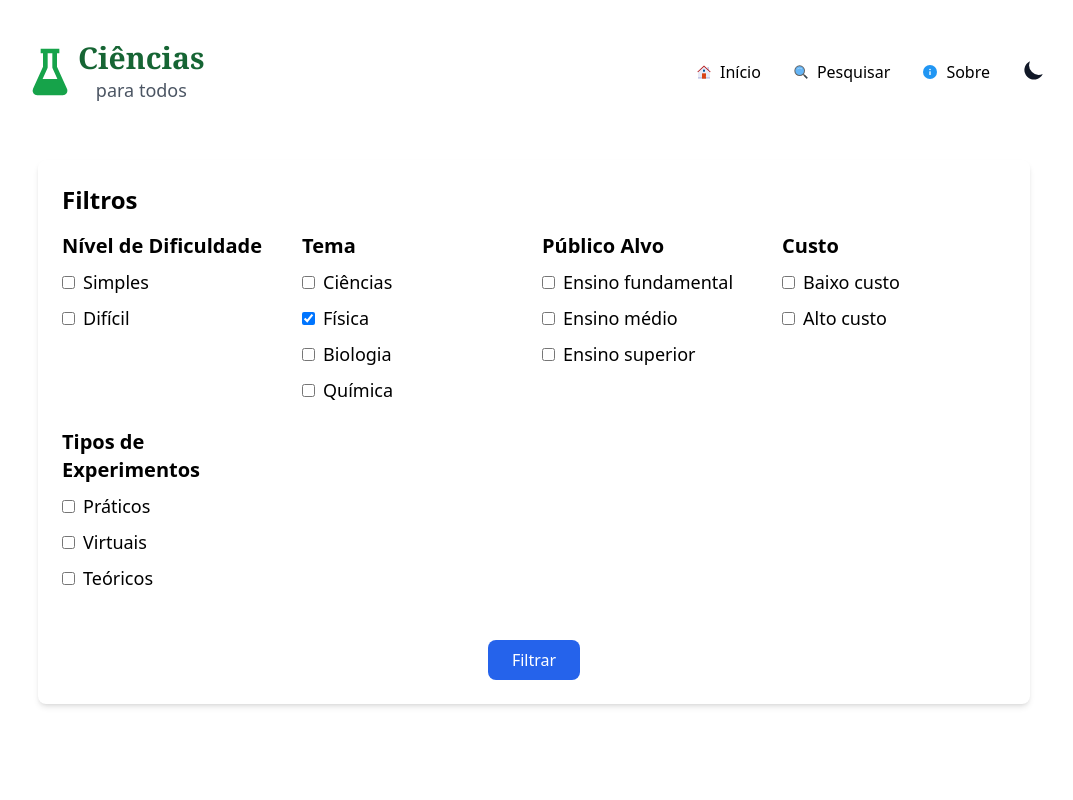
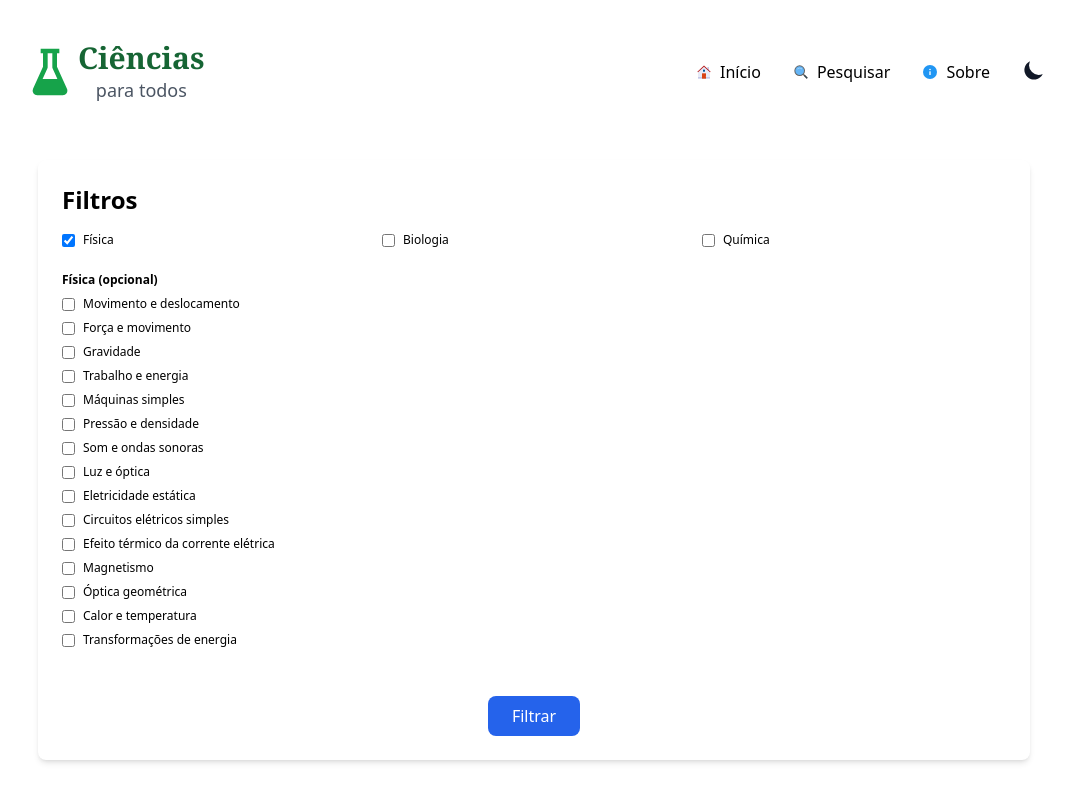
Before and after one commit to Fellippemfv/recursos-didaticos-de-ciencias-da-natureza, a Next.js app: page /pesquisar in a window 1280 px wide. Both pictures are taken after a click on the checkbox "Física". Shown: the top 800 px of the page, without its empty margins (106-1179 px from the left). Built offline with nearby package versions, Linux system fonts and the light colour scheme; no server answers.

Commit message:
update files

```diff
--- a/src/app/pesquisar/page.tsx
+++ b/src/app/pesquisar/page.tsx
@@ -2,167 +2,128 @@
 
 import React, { useState } from "react";
 import experimentData from "../.././app/api/data/experimentos.json";
+import topicGeneralData from "../../app/api/data/experimentGeneralData.json";
 
 export default function Search() {
-  const [checkboxes, setCheckboxes] = useState({
-    Simples: false,
-    Difícil: false,
-    Ciências: false,
-    Física: false,
-    Biologia: false,
-    Química: false,
-    "Ensino fundamental": false,
-    "Ensino médio": false,
-    "Ensino superior": false,
-    "Baixo custo": false,
-    "Alto custo": false,
-    Práticos: false,
-    Virtuais: false,
-    Teóricos: false,
-  });
-
+  const [checkboxes, setCheckboxes] = useState({});
+  const [selectedGeneralTopics, setSelectedGeneralTopics] = useState(new Set());
   const [filteredExperiments, setFilteredExperiments] = useState([]);
 
-  const handleSelectChange2 = (id) => {
-    // Atualizar o estado do checkbox clicado
+  const handleGeneralTopicChange = (id) => {
+    const updatedTopics = new Set(selectedGeneralTopics);
+    if (updatedTopics.has(id)) {
+      updatedTopics.delete(id);
+    } else {
+      updatedTopics.add(id);
+    }
+    setSelectedGeneralTopics(updatedTopics);
     setCheckboxes((prevCheckboxes) => ({
       ...prevCheckboxes,
       [id]: !prevCheckboxes[id],
     }));
   };
 
+  const handleSpecificTopicChange = (generalId, specificId) => {
+    const key = `${generalId}-${specificId}`;
+    setCheckboxes((prevCheckboxes) => ({
+      ...prevCheckboxes,
+      [key]: !prevCheckboxes[key],
+    }));
+  };
+
   const filterExperiments = () => {
     const filtered = experimentData.filter((experiment) => {
+      return Array.from(selectedGeneralTopics).some((generalTopicId) => {
+        const generalTopic = topicGeneralData.find(
+          (topic) => topic.id === generalTopicId
+        );
+        if (!generalTopic) return false;
+
+        const isSelected = experiment.topicSpecific[generalTopic.slug];
+        const specificTopics = generalTopic.topicSpecific.filter(
+          (specificTopic) =>
+            checkboxes[`${generalTopic.id}-${specificTopic.id}`]
+        );
+
         return (
-        (checkboxes.Simples && experiment.difficulty.title === "Simples") ||
-        (checkboxes.Difícil && experiment.difficulty.title === "Difícil") ||
-        (checkboxes.Ciências && experiment.topicSpecific.quimica) ||
-        (checkboxes.Física && experiment.topicSpecific.fisica) ||
-        (checkboxes.Biologia && experiment.topicSpecific.biologia) ||
-        (checkboxes.Química && experiment.topicSpecific.quimica) ||
-        (checkboxes["Ensino fundamental"] &&
-          experiment.targetAudience.title === "Ensino fundamental") ||
-        (checkboxes["Ensino médio"] &&
-          experiment.targetAudience.title === "Ensino medio") ||
-        (checkboxes["Ensino superior"] &&
-          experiment.targetAudience.title === "Ensino superior") ||
-        (checkboxes["Baixo custo"] && experiment.cost.title === "Baixo custo") ||
-        (checkboxes["Alto custo"] && experiment.cost.title === "Alto custo") ||
-        (checkboxes.Práticos && experiment.experimentType.title === "Práticos") ||
-        (checkboxes.Virtuais && experiment.experimentType.title === "Virtuais") ||
-        (checkboxes.Teóricos && experiment.experimentType.title === "Teóricos")
+          isSelected &&
+          (specificTopics.length === 0 ||
+            specificTopics.some((specificTopic) =>
+              experiment.topicSpecific[specificTopic.slug]
+            ))
         );
       });
+    });
+
     setFilteredExperiments(filtered);
   };
 
   const handleAccessExperiment = (slug) => {
-    // Abre uma nova aba com o endereço "/experimento/slug"
     window.open(`/experimento/${slug}`, "_blank");
   };
 
   return (
     <main className="flex min-h-screen flex-col items-center justify-between p-4">
-      {/* Seção de Filtros */}
      <div className="p-6 bg-white rounded-lg shadow-md w-full">
   <h2 className="text-2xl font-bold mb-4">Filtros</h2>
-
   <div className="flex flex-wrap -mx-2">
-          {/* Nível de Dificuldade */}
-          <div className="w-full md:w-1/2 lg:w-1/4 px-2 mb-4">
-            <h3 className="text-xl font-semibold mb-2">Nível de Dificuldade</h3>
-            {["Simples", "Difícil"].map((label) => (
-              <div key={label} className="flex items-center mb-2">
+    {/* Tema */}
+    <div className="w-full flex flex-col sm:flex-row lg:flex-row items-start">
+      {topicGeneralData.map((generalTopic) => (
+        <div key={generalTopic.id} className="w-full sm:w-1/3 lg:w-1/3 px-2 mb-4">
+          <div className="flex items-center mb-2">
             <input
               type="checkbox"
-                  id={label}
-                  onChange={() => handleSelectChange2(label)}
-                  checked={checkboxes[label]}
+              id={`general-${generalTopic.id}`}
+              onChange={() => handleGeneralTopicChange(generalTopic.id)}
+              checked={checkboxes[generalTopic.id] || false}
               className="mr-2"
             />
-                <label htmlFor={label} className="text-lg">
-                  {label}
+            <label
+              htmlFor={`general-${generalTopic.id}`}
+              className="text-sm lg:text-xs"
+            >
+              {generalTopic.title}
+            </label>
+          </div>
+        </div>
+      ))}
+    </div>
+
+    {/* Tópicos Específicos */}
+    <div className="w-full flex flex-col sm:flex-row lg:flex-row items-start">
+      {Array.from(selectedGeneralTopics).map((generalTopicId) => {
+        const generalTopic = topicGeneralData.find(
+          (topic) => topic.id === generalTopicId
+        );
+        if (!generalTopic) return null;
+        return (
+          <div key={generalTopic.id} className="w-full sm:w-1/3 lg:w-1/3 px-2 mb-4">
+            <h3 className="text-xs font-semibold mb-2">
+              {generalTopic.title} (opcional)
+            </h3>
+            {generalTopic.topicSpecific.map((specificTopic) => (
+              <div key={specificTopic.id} className="flex items-center mb-2">
+                <input
+                  type="checkbox"
+                  id={`specific-${specificTopic.id}`}
+                  onChange={() =>
+                    handleSpecificTopicChange(generalTopic.id, specificTopic.id)
+                  }
+                  checked={checkboxes[`${generalTopic.id}-${specificTopic.id}`] || false}
+                  className="mr-2"
+                />
+                <label
+                  htmlFor={`specific-${specificTopic.id}`}
+                  className="text-sm lg:text-xs"
+                >
+                  {specificTopic.title}
                 </label>
               </div>
             ))}
           </div>
-
-          {/* Tema */}
-          <div className="w-full md:w-1/2 lg:w-1/4 px-2 mb-4">
-            <h3 className="text-xl font-semibold mb-2">Tema</h3>
-            {["Ciências", "Física", "Biologia", "Química"].map((label) => (
-              <div key={label} className="flex items-center mb-2">
-                <input
-                  type="checkbox"
-                  id={label}
-                  onChange={() => handleSelectChange2(label)}
-                  checked={checkboxes[label]}
-                  className="mr-2"
-                />
-                <label htmlFor={label} className="text-lg">
-                  {label}
-                </label>
-              </div>
-            ))}
-          </div>
-
-          {/* Público Alvo */}
-          <div className="w-full md:w-1/2 lg:w-1/4 px-2 mb-4">
-            <h3 className="text-xl font-semibold mb-2">Público Alvo</h3>
-            {["Ensino fundamental", "Ensino médio", "Ensino superior"].map(
-              (label) => (
-                <div key={label} className="flex items-center mb-2">
-                  <input
-                    type="checkbox"
-                    id={label}
-                    onChange={() => handleSelectChange2(label)}
-                    checked={checkboxes[label]}
-                    className="mr-2"
-                  />
-                  <label htmlFor={label} className="text-lg">
-                    {label}
-                  </label>
-                </div>
-              )
-            )}
-          </div>
-
-          {/* Custo */}
-          <div className="w-full md:w-1/2 lg:w-1/4 px-2 mb-4">
-            <h3 className="text-xl font-semibold mb-2">Custo</h3>
-            {["Baixo custo", "Alto custo"].map((label) => (
-              <div key={label} className="flex items-center mb-2">
-                <input
-                  type="checkbox"
-                  id={label}
-                  onChange={() => handleSelectChange2(label)}
-                  checked={checkboxes[label]}
-                  className="mr-2"
-                />
-                <label htmlFor={label} className="text-lg">
-                  {label}
-                </label>
-              </div>
-            ))}
-          </div>
-
-          {/* Tipos de Experimentos */}
-          <div className="w-full md:w-1/2 lg:w-1/4 px-2 mb-4">
-            <h3 className="text-xl font-semibold mb-2">Tipos de Experimentos</h3>
-            {["Práticos", "Virtuais", "Teóricos"].map((label) => (
-              <div key={label} className="flex items-center mb-2">
-                <input
-                  type="checkbox"
-                  id={label}
-                  onChange={() => handleSelectChange2(label)}
-                  checked={checkboxes[label]}
-                  className="mr-2"
-                />
-                <label htmlFor={label} className="text-lg">
-                  {label}
-                </label>
-              </div>
-            ))}
+        );
+      })}
     </div>
   </div>
 
@@ -177,16 +138,22 @@ export default function Search() {
   </div>
 </div>
 
+
      {/* Resultados da pesquisa */}
-      <section>
-        <h2>Experimentos Filtrados</h2>
-        <div className="grid grid-cols-1 sm:grid-cols-2 md:grid-cols-3 gap-4">
+<section className="w-full mt-8">
+  <h2 className="text-2xl font-bold mb-4">Experimentos Filtrados</h2>
+  <div className="grid grid-cols-1 sm:grid-cols-2 md:grid-cols-3 gap-6">
     {filteredExperiments.map((experiment) => (
-            <div key={experiment.id} className="border p-4">
-              <h3>{experiment.title}</h3>
-              <img src={experiment.imagePreview} alt={experiment.title} />
+      <div key={experiment.id} className="border rounded-lg shadow-md p-4 bg-white">
+        <h3 className="text-lg font-semibold mb-2">{experiment.title}</h3>
+        <img
+          src={experiment.imagePreview}
+          alt={experiment.title}
+          className="w-full h-40 object-cover rounded-md mb-4"
+        />
         <button
           onClick={() => handleAccessExperiment(experiment.slug)}
+          className="w-full py-2 bg-blue-600 text-white font-semibold rounded-lg hover:bg-blue-700 transition-colors"
         >
           Acessar
         </button>
@@ -194,6 +161,8 @@ export default function Search() {
     ))}
   </div>
 </section>
+
+
     </main>
   );
 }
```
Lines whose indentation alone changed are shown as unchanged.
